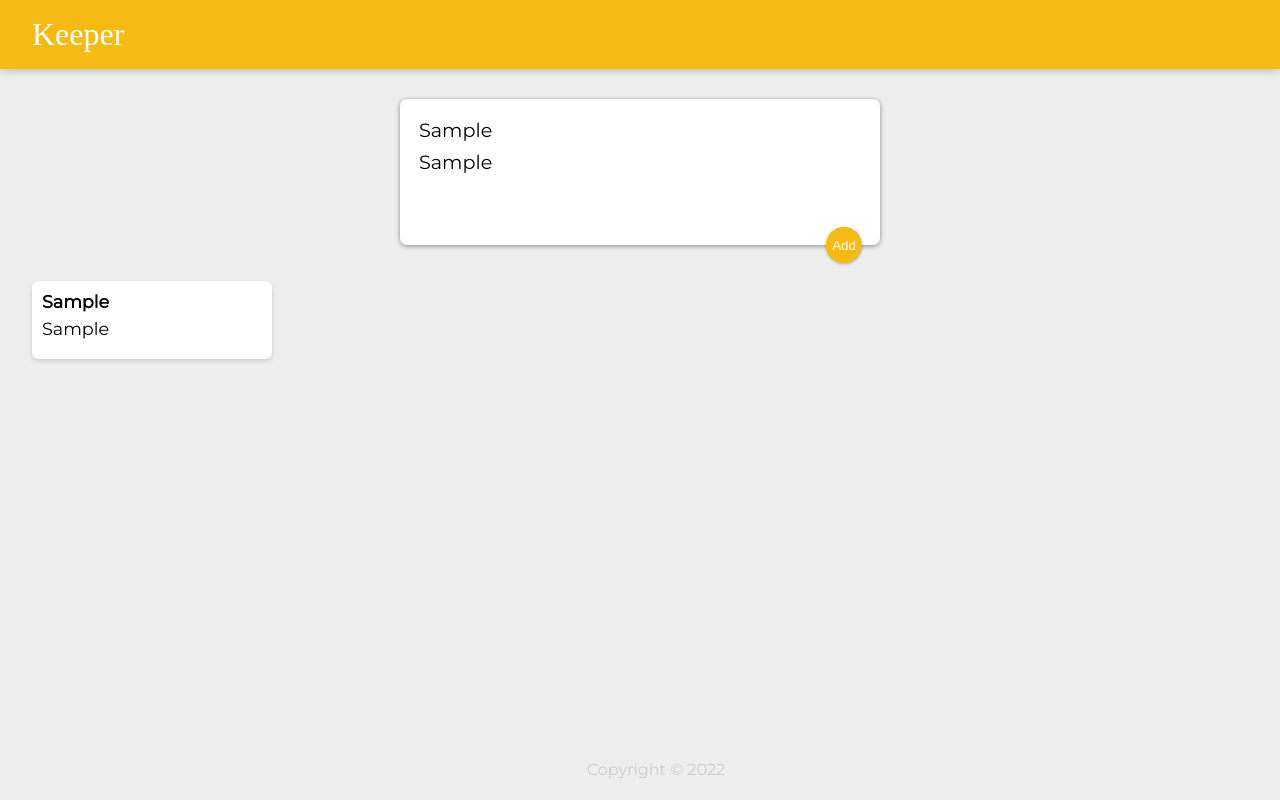
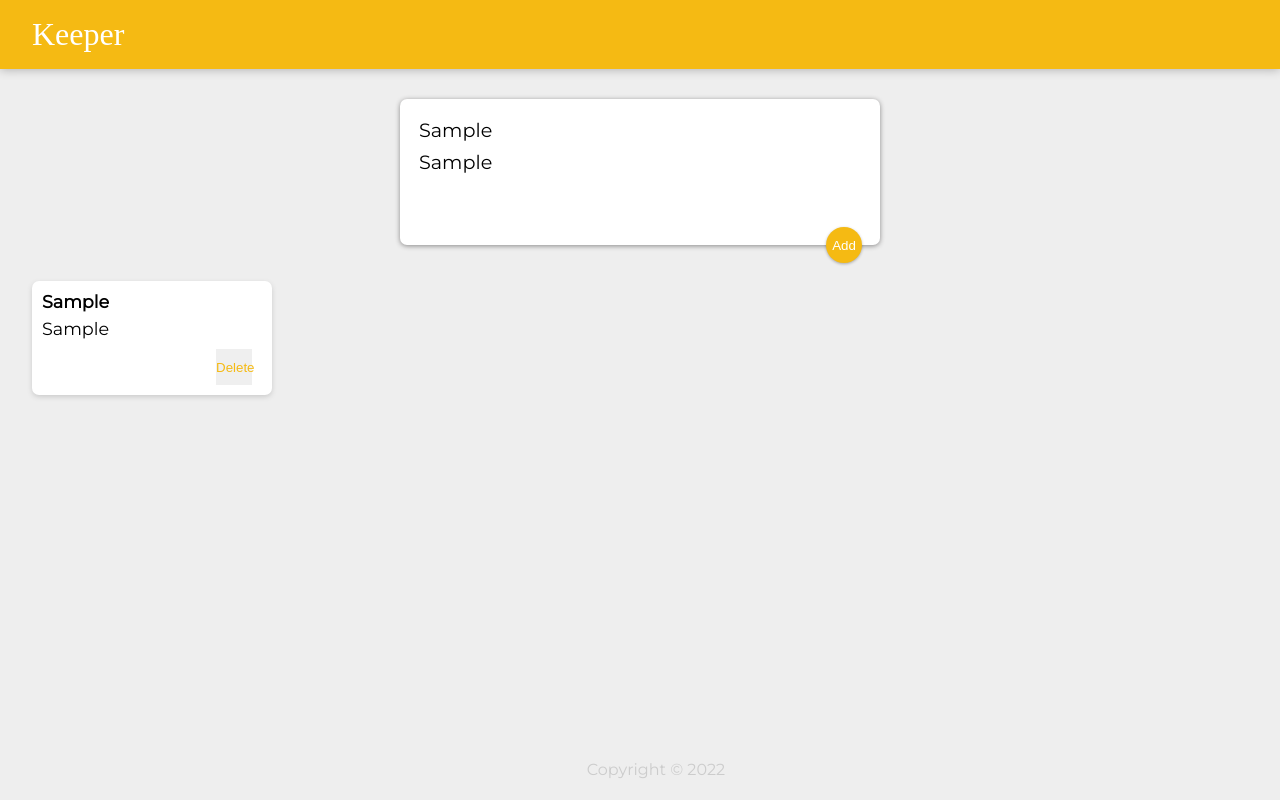
Before and after one commit to AyeshaShaharyar/keeper, a React (Create React App) app: page / in a window 1280 px wide. Both pictures are taken after typing "Sample", "Sample" into the empty fields and a click on the button "Add". Built offline with nearby package versions, Linux system fonts and the light colour scheme; a web font is replaced by a local one.

Commit message:
add delete note functionality

```diff
--- a/public/styles.css
+++ b/public/styles.css
@@ -54,6 +54,17 @@
   white-space: pre-wrap;
   word-wrap: break-word;
 }
+.note button {
+  position: relative;
+  float: right;
+  margin-right: 10px;
+  color: #f5ba13;
+  border: none;
+  width: 36px;
+  height: 36px;
+  cursor: pointer;
+  outline: none;
+}
 
 form {
   position: relative;
--- a/src/components/App.js
+++ b/src/components/App.js
@@ -13,12 +13,28 @@
     });
   }
 
+  function deleteNote(id) {
+    setNotes((prevNotes) => {
+      return prevNotes.filter((noteItem, index) => {
+        return index !== id;
+      });
+    });
+  }
+
   return (
     <div>
       <Header />
       <CreateArea onAdd={addNote} />
-      {notes.map((noteItem) => {
-        return <Note title={noteItem.title} content={noteItem.content} />;
+      {notes.map((noteItem, index) => {
+        return (
+          <Note
+            key={index}
+            id={index}
+            title={noteItem.title}
+            content={noteItem.content}
+            onDelete={deleteNote}
+          />
+        );
       })}
       <Footer />
     </div>
--- a/src/components/Note.js
+++ b/src/components/Note.js
@@ -2,11 +2,14 @@
 
 
 export default function Note(props) {
-
+  function handleClick(){
+    props.onDelete(props.id);
+  }
   return (
     <div className="note">
       <h1>{props.title}</h1>
       <p>{props.content}</p>
+      <button onClick={handleClick}>Delete</button>
     </div>
   );
 }
```
